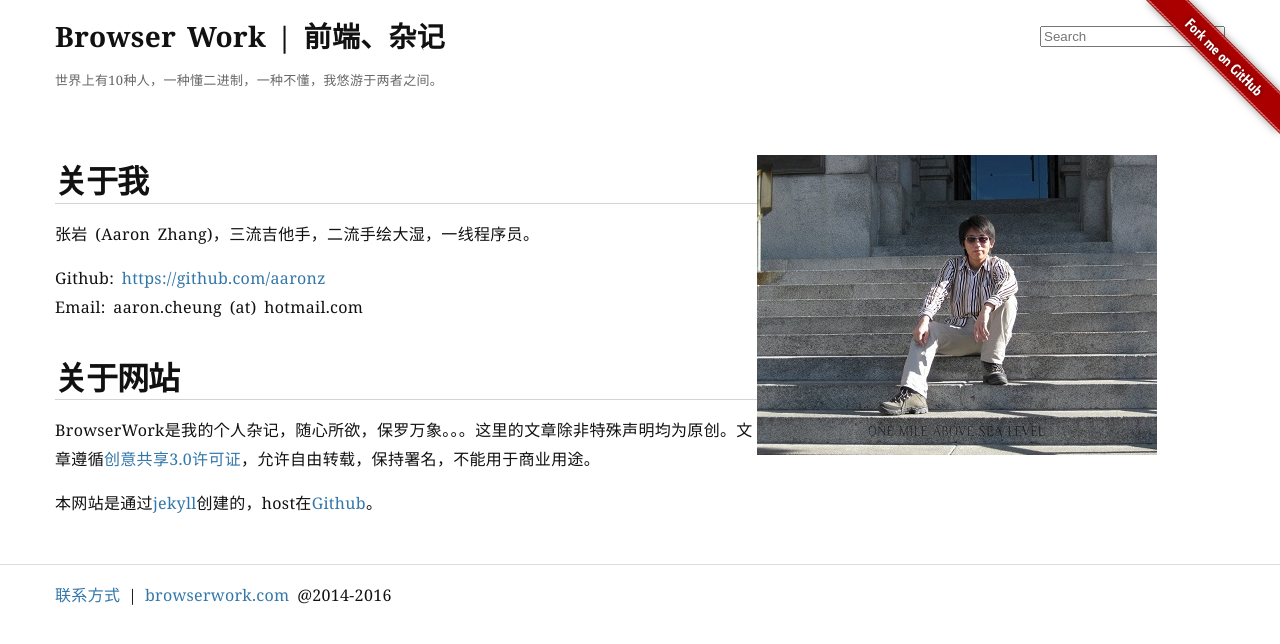
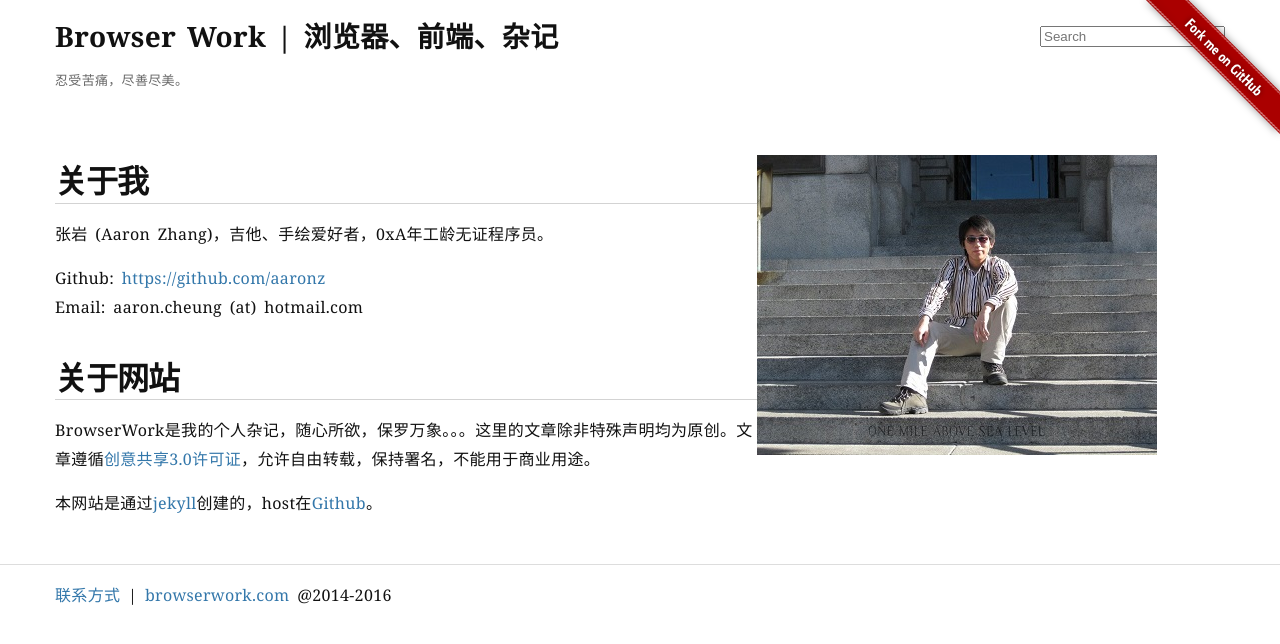
Before and after one commit to aaronz/aaronz.github.com, a Jekyll site: the page built from contact.html, in a window 1280 px wide. Shown: the top 644 px of the page. Built offline with Jekyll 4.4.1, drawn with Linux system fonts in a browser that asks for light colours; Markdown is read by kramdown in place of the engine named in the settings.

Commit message:
update contact page.

```diff
--- a/_layouts/default.html
+++ b/_layouts/default.html
@@ -28,8 +28,8 @@
                         </div>
                     </div>
                 </form>
-                <h1 class="site-title"><a href="/">Browser Work | 前端、杂记</a></h1>
-                <p class="site-description">世界上有10种人，一种懂二进制，一种不懂，我悠游于两者之间。</p>
+                <h1 class="site-title"><a href="/">Browser Work | 浏览器、前端、杂记</a></h1>
+                <p class="site-description">忍受苦痛，尽善尽美。</p>
             </div>
         </div>
 
--- a/contact.html
+++ b/contact.html
@@ -11,7 +11,7 @@ title: Browser Work
 
                     <h1>关于我</h1>
                     <p>
-                        张岩 (Aaron Zhang)，三流吉他手，二流手绘大湿，一线程序员。
+                        张岩 (Aaron Zhang)，吉他、手绘爱好者，0xA年工龄无证程序员。
                     </p>
                     Github: <a href="https://github.com/aaronz">https://github.com/aaronz</a><br />
                     Email: aaron.cheung (at) hotmail.com<br />
```
